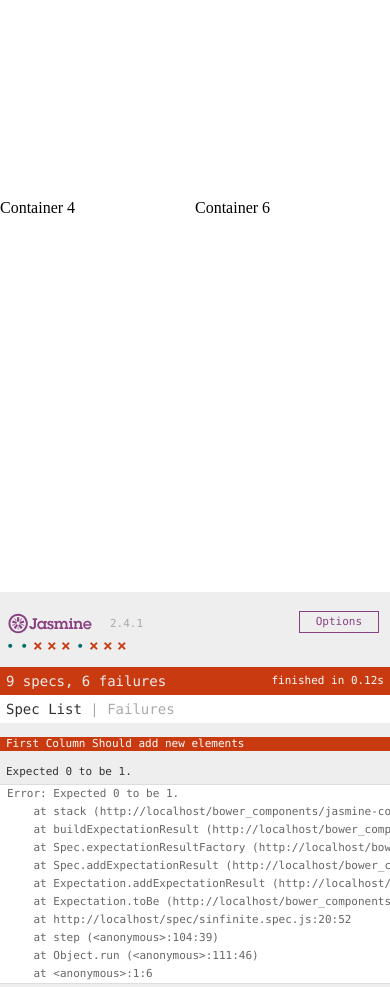
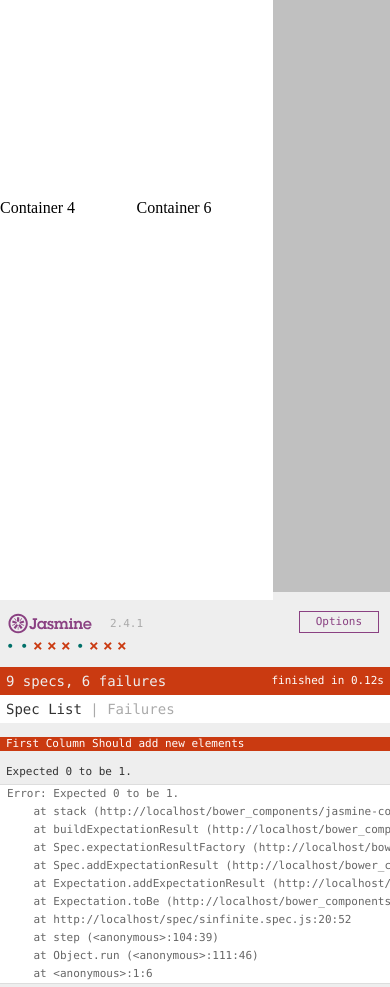
Before and after one commit to felquis/sinfinite, a website: page index.spec.html in a window 390 px wide. Shown: the top 987 px of the page. Drawn offline with Linux system fonts and the light colour scheme.

Commit message:
scape for scrooling in mobile

```diff
--- a/public/css/index.css
+++ b/public/css/index.css
@@ -2,10 +2,12 @@
 
 html, body {
   height: 100%;
+  background: silver;
 }
 
 .scroll-container {
-  width: 50%;
+  width: 35%;
+  background: #fff;
   float: left;
   overflow: scroll;
   overflow-x: hidden;
```
